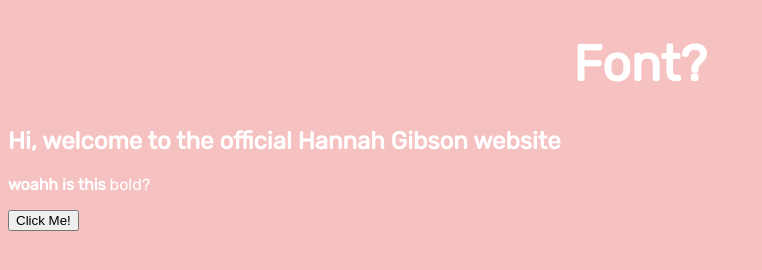
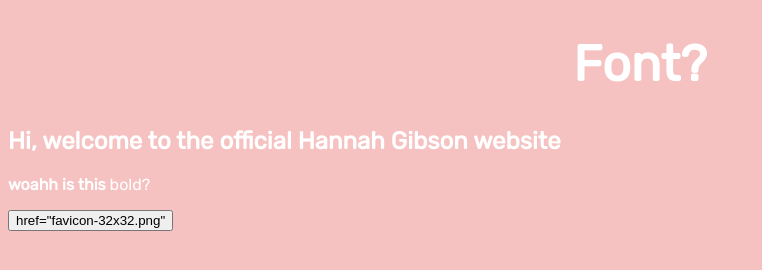
Before and after one commit to Poesmadd/learningHtml, a plain HTML site: page index.html in a window 1280 px wide. Shown: the whole page, without its empty margins (0-762 px from the left). Drawn offline with Linux system fonts and the light colour scheme.

Commit message:
Update index.html

```diff
--- a/index.html
+++ b/index.html
@@ -23,5 +23,6 @@
 
 <body>
   <p><strong>woahh is this </strong>bold?</p>
-  <button type="button">Click Me!</button>
+  <b>
+  <button type="button"><img>href="favicon-32x32.png"</img></button>
 </body>
```
